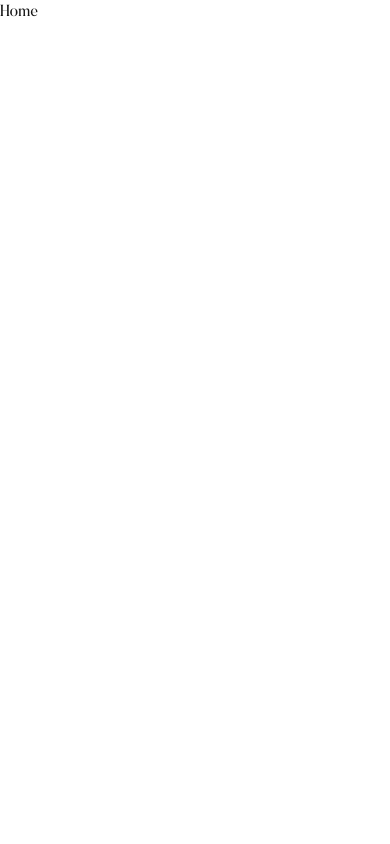
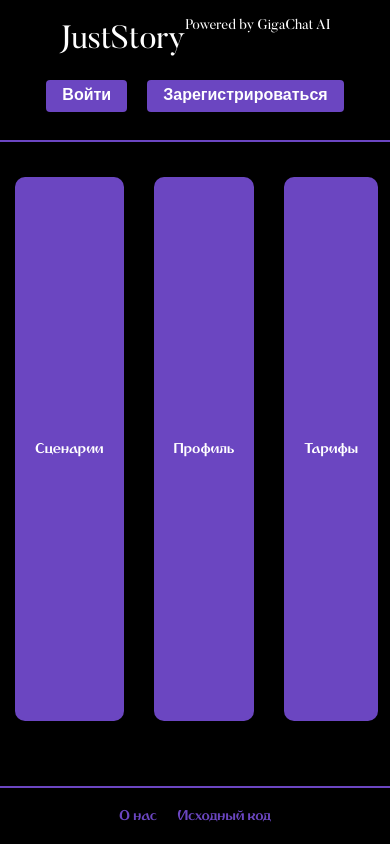
Before and after one commit to CheateRYT/juststory_frontend, a Next.js app: page /home in a window 390 px wide. Built offline with nearby package versions, Linux system fonts and the light colour scheme.

Commit message:
feat: add home page

```diff
--- /dev/null
+++ b/app/about/page.tsx
@@ -0,0 +1,5 @@
+'use client'
+const Page = () => {
+	return <div>About</div>
+}
+export default Page
--- a/app/home/page.tsx
+++ b/app/home/page.tsx
@@ -1,5 +1,7 @@
-"use client";
-const Page = () => {
-  return <div>Home</div>;
-};
-export default Page;
+'use client'
+
+import Home from '@/src/entities/Home/Home'
+
+const Page = () => <Home />
+
+export default Page
--- a/src/entities/Header/Header.module.css
+++ b/src/entities/Header/Header.module.css
@@ -1,10 +1,11 @@
-/* Header.module.css */
 .headerContainer {
+	font-family: var(--font-butler), Arial, Helvetica, sans-serif !important;
 	background-color: black;
 	margin: auto;
 }
 
 .header {
+	font-family: var(--font-butler), Arial, Helvetica, sans-serif !important;
 	margin: auto;
 	padding: 16px;
 	display: flex;
@@ -62,3 +63,21 @@
 	height: 2px;
 	width: 100%;
 }
+
+.blocks {
+	display: flex;
+	justify-content: space-between;
+	height: 90vh; /* Высота блоков 90% от высоты окна */
+}
+
+.block {
+	background-color: #6b46c1; /* Фиолетовый цвет */
+	color: white;
+	flex: 1; /* Каждый блок занимает равное пространство */
+	margin: 10px; /* Отступ между блоками */
+	display: flex;
+	justify-content: center;
+	align-items: center;
+	font-size: 24px; /* Размер шрифта текста в блоках */
+	border-radius: 10px; /* Закругленные углы */
+}
--- a/src/entities/Header/Header.tsx
+++ b/src/entities/Header/Header.tsx
@@ -1,25 +1,25 @@
-"use client";
-import React, { useEffect, useState } from "react";
-import Link from "next/link";
-import Logo from "../../components/Logo/Logo";
-import styles from "./Header.module.css";
-import Cookies from "js-cookie";
-import { validateToken } from "../../utils/validateToken"; // Убедитесь, что путь к функции validateToken правильный
+'use client'
+import Cookies from 'js-cookie'
+import Link from 'next/link'
+import { useEffect, useState } from 'react'
+import Logo from '../../components/Logo/Logo'
+import { validateToken } from '../../utils/validateToken' // Убедитесь, что путь к функции validateToken правильный
+import styles from './Header.module.css'
 
 const Header = () => {
-  const [isTokenValid, setIsTokenValid] = useState(false);
+	const [isTokenValid, setIsTokenValid] = useState(false)
 
 	useEffect(() => {
-    const token = Cookies.get("token");
+		const token = Cookies.get('token')
 		if (token) {
-      validateToken(token).then((valid) => {
-        setIsTokenValid(valid);
-      });
+			validateToken(token).then(valid => {
+				setIsTokenValid(valid)
+			})
 		}
-  }, []);
+	}, [])
 
 	return (
-    <div className={styles.headerContainer}>
+		<div>
 			<header className={styles.header}>
 				<div className={styles.logoContainer}>
 					<Logo />
@@ -30,12 +30,12 @@ const Header = () => {
 							{isTokenValid ? (
 								<>
 									<li>
-                    <Link href="/home" className={styles.navItem}>
+										<Link href='/home' className={styles.navItem}>
 											Главная
 										</Link>
 									</li>
 									<li>
-                    <Link href="/profile" className={styles.navItem}>
+										<Link href='/profile' className={styles.navItem}>
 											Профиль
 										</Link>
 									</li>
@@ -43,12 +43,12 @@ const Header = () => {
 							) : (
 								<>
 									<li>
-                    <Link href="/login" className={styles.navItem}>
+										<Link href='/login' className={styles.navItem}>
 											Войти
 										</Link>
 									</li>
 									<li>
-                    <Link href="/register" className={styles.navItem}>
+										<Link href='/register' className={styles.navItem}>
 											Зарегистрироваться
 										</Link>
 									</li>
@@ -60,7 +60,7 @@ const Header = () => {
 			</header>
 			<div className={styles.separator} />
 		</div>
-  );
-};
+	)
+}
 
-export default Header;
+export default Header
--- /dev/null
+++ b/src/entities/Home/Home.module.css
@@ -0,0 +1,65 @@
+.container {
+	font-family: var(--font-geist-monomakh), Arial, sans-serif;
+	background-color: black;
+	color: white;
+	height: 100vh; /* Задает высоту на всю высоту экрана */
+	display: flex;
+	flex-direction: column;
+}
+
+.blocks {
+	display: flex;
+	justify-content: space-between;
+	align-items: stretch; /* Позволяет карточкам занимать всю высоту */
+	flex: 1; /* Занимает всё доступное пространство между заголовком и подвалом */
+	margin: 20px 0;
+}
+
+.card {
+	background-color: #6b46c1; /* Фиолетовый цвет */
+	color: white; /* Белый текст */
+	width: 30%;
+	height: 90%; /* Высота карточек 90% от высоты родителя */
+	padding: 20px;
+	margin: 15px;
+	border-radius: 10px; /* Закругленные углы */
+	text-align: center;
+	cursor: pointer; /* Указывает, что элемент кликабельный */
+	transition: background-color 0.3s; /* Плавный переход цвета фона */
+	display: flex; /* Используем flex для центрирования текста */
+	justify-content: center; /* Центрируем текст по горизонтали */
+	align-items: center; /* Центрируем текст по вертикали */
+	font-family: var(--font-geist-monomakh), Arial, sans-serif; /* Указанный шрифт */
+	font-size: 24px; /* Начальный размер шрифта */
+}
+
+.card:hover {
+	background-color: #805ad5; /* Цвет при наведении */
+}
+
+/* Медиа-запросы для адаптивности */
+@media (max-width: 1200px) {
+	.card {
+		font-size: 22px; /* Уменьшаем размер шрифта для экранов меньше 1200px */
+	}
+}
+
+@media (max-width: 992px) {
+	.card {
+		font-size: 20px; /* Уменьшаем размер шрифта для экранов меньше 992px */
+	}
+}
+
+@media (max-width: 768px) {
+	.card {
+		font-size: 18px; /* Уменьшаем размер шрифта для экранов меньше 768px */
+		width: 45%; /* Увеличиваем ширину карточек для мобильных устройств */
+	}
+}
+
+@media (max-width: 576px) {
+	.card {
+		font-size: 16px; /* Уменьшаем размер шрифта для экранов меньше 576px */
+		width: 90%; /* Ширина карточек на мобильных устройствах */
+	}
+}
--- /dev/null
+++ b/src/entities/Home/Home.tsx
@@ -0,0 +1,38 @@
+'use client'
+import Footer from '@/src/entities/Footer/Footer'
+import Header from '@/src/entities/Header/Header'
+import { useRouter } from 'next/navigation'
+import styles from './Home.module.css'
+
+const Home = () => {
+	const router = useRouter()
+	const handleNavigation = (path: string) => {
+		router.push(path)
+	}
+
+	return (
+		<div className={styles.container}>
+			<Header />
+			<div className={styles.blocks}>
+				<div className={styles.card} onClick={() => handleNavigation('/games')}>
+					Сценарии
+				</div>
+				<div
+					className={styles.card}
+					onClick={() => handleNavigation('/profile')}
+				>
+					Профиль
+				</div>
+				<div
+					className={styles.card}
+					onClick={() => handleNavigation('/buySub')}
+				>
+					Тарифы
+				</div>
+			</div>
+			<Footer />
+		</div>
+	)
+}
+
+export default Home
```
Lines whose indentation alone changed are shown as unchanged.
